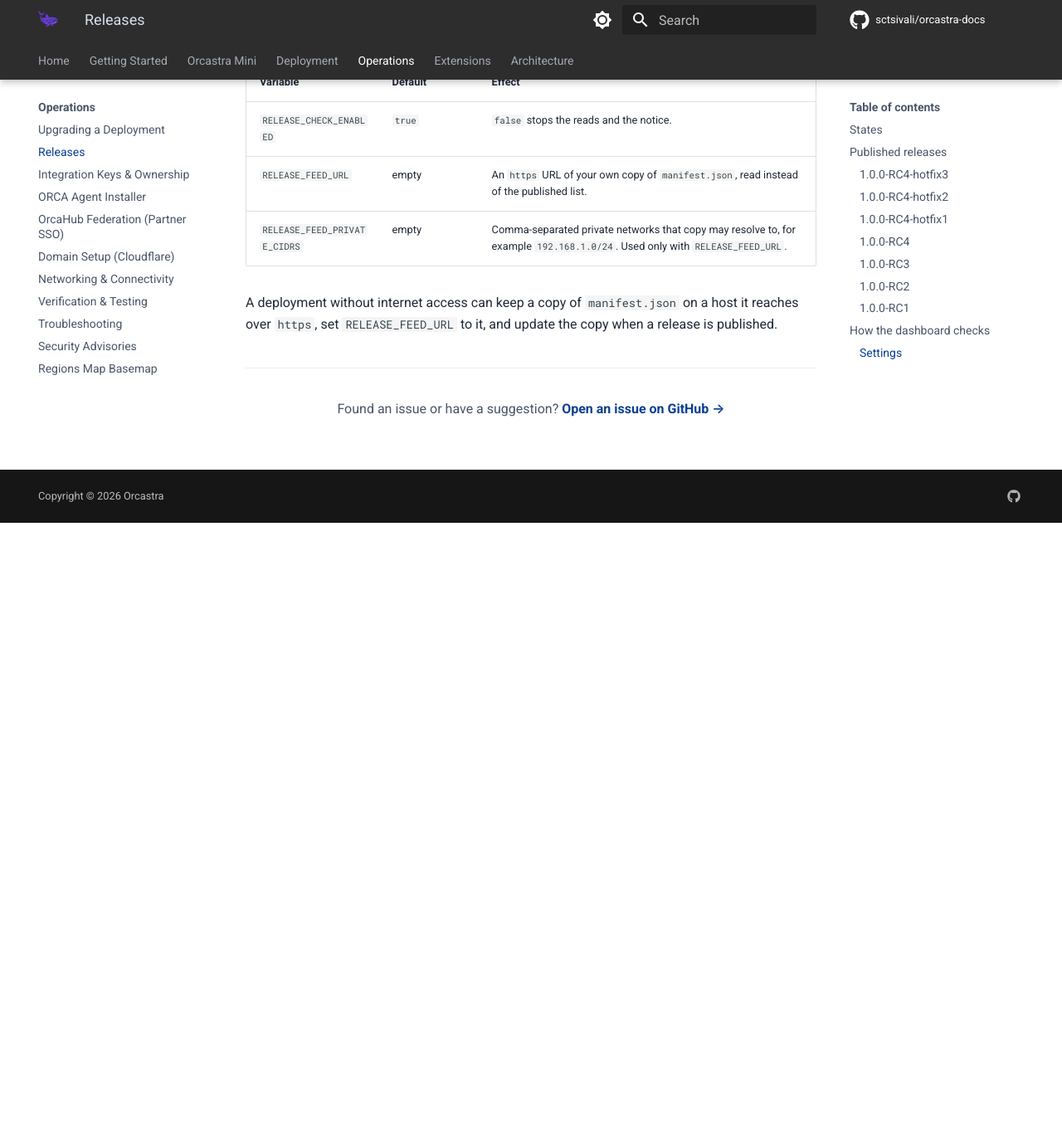
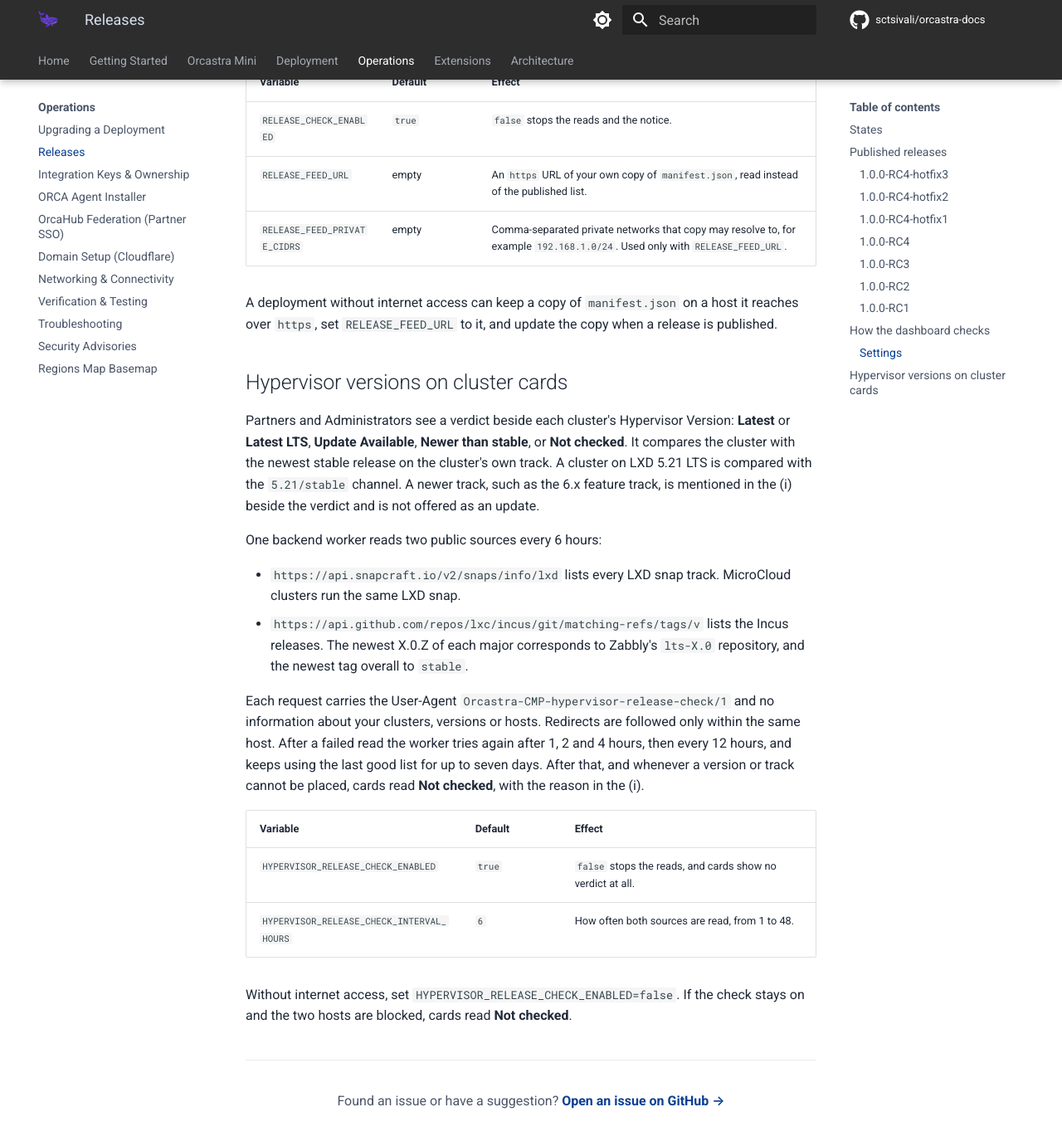
Before and after one commit to sctsivali/orcastra-docs, an MkDocs documentation site: the page built from docs/operations/releases.md, in a window 1280 px wide and 1400 px high, scrolled down 3367 px. Shown: the top 1375 px of the window at 83% size. Built offline with MkDocs 1.6.1 and Material for MkDocs 9.7.7, drawn with Linux system fonts in a browser that asks for light colours; comment, search, counter and statistics services are not loaded; the version menu is left out; before the commit the page ends 3997 px from its top, so only the background shows below that.

Commit message:
docs(operations): document the hypervisor version check
Cluster cards now judge each LXD or Incus version against the newest
stable release on the cluster's own track, read from the Snap Store
and GitHub. Operators with restricted outbound access need the two
hosts, the request shape, the retry and staleness behaviour, and the
HYPERVISOR_RELEASE_CHECK_ENABLED / _INTERVAL_HOURS settings.

```diff
--- a/docs/operations/releases.md
+++ b/docs/operations/releases.md
@@ -129,3 +129,33 @@ Set these in the backend's environment (`.env` beside the compose file):
 
 A deployment without internet access can keep a copy of `manifest.json` on a host it reaches over
 `https`, set `RELEASE_FEED_URL` to it, and update the copy when a release is published.
+
+## Hypervisor versions on cluster cards {#hypervisor-versions}
+
+Partners and Administrators see a verdict beside each cluster's Hypervisor Version: **Latest** or
+**Latest LTS**, **Update Available**, **Newer than stable**, or **Not checked**. It compares the
+cluster with the newest stable release on the cluster's own track. A cluster on LXD 5.21 LTS is
+compared with the `5.21/stable` channel. A newer track, such as the 6.x feature track, is mentioned
+in the (i) beside the verdict and is not offered as an update.
+
+One backend worker reads two public sources every 6 hours:
+
+- `https://api.snapcraft.io/v2/snaps/info/lxd` lists every LXD snap track. MicroCloud clusters run
+  the same LXD snap.
+- `https://api.github.com/repos/lxc/incus/git/matching-refs/tags/v` lists the Incus releases. The
+  newest X.0.Z of each major corresponds to Zabbly's `lts-X.0` repository, and the newest tag
+  overall to `stable`.
+
+Each request carries the User-Agent `Orcastra-CMP-hypervisor-release-check/1` and no information
+about your clusters, versions or hosts. Redirects are followed only within the same host. After a
+failed read the worker tries again after 1, 2 and 4 hours, then every 12 hours, and keeps using the
+last good list for up to seven days. After that, and whenever a version or track cannot be placed,
+cards read **Not checked**, with the reason in the (i).
+
+| Variable | Default | Effect |
+|----------|---------|--------|
+| `HYPERVISOR_RELEASE_CHECK_ENABLED` | `true` | `false` stops the reads, and cards show no verdict at all. |
+| `HYPERVISOR_RELEASE_CHECK_INTERVAL_HOURS` | `6` | How often both sources are read, from 1 to 48. |
+
+Without internet access, set `HYPERVISOR_RELEASE_CHECK_ENABLED=false`. If the check stays on and the
+two hosts are blocked, cards read **Not checked**.
```
